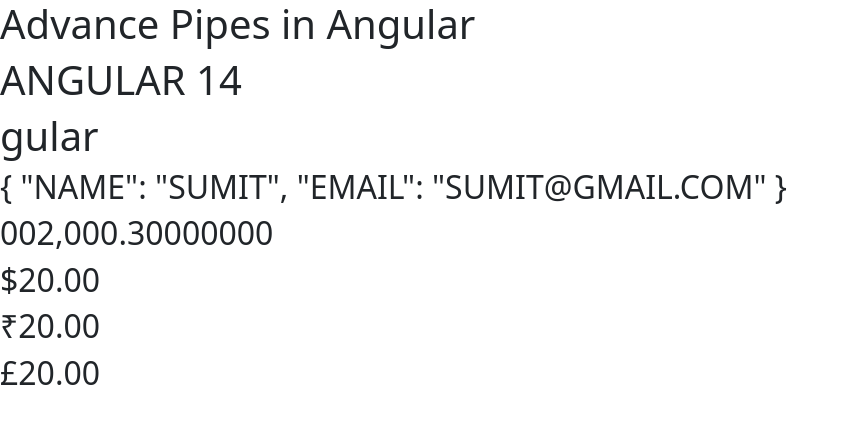
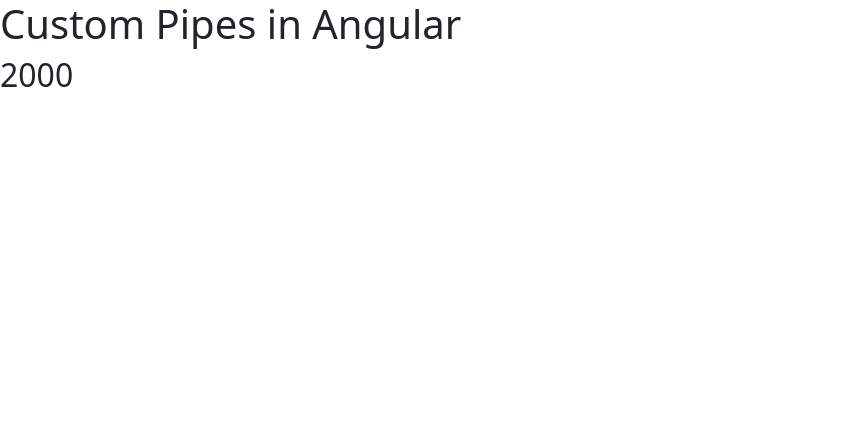
Before and after one commit to j4sumit/angularPractice, an Angular app: page / in a window 1280 px wide. Shown: the top 424 px of the page, without its empty margins (0-849 px from the left). Built offline with nearby package versions, Linux system fonts and the light colour scheme.

Commit message:
Custom pipes in Angular

```diff
--- a/src/app/app.component.html
+++ b/src/app/app.component.html
@@ -1,8 +1,2 @@
-<h1>Advance Pipes in Angular </h1>
-<h1>{{title| uppercase}}</h1>
-<h1>{{title| slice :2:7}}</h1>
-<h2>{{user| json| uppercase}}</h2>
-<h2>{{2000.3000 | number : '6.8'}}</h2>
-<h2>{{20|currency:'USD'}}</h2>
-<h2>{{20|currency:'INR'}}</h2>
-<h2>{{20|currency:'GBP'}}</h2>
+<h1>Custom Pipes in Angular </h1>
+<h2>{{20|customPipes:100}}</h2>
--- a/src/app/app.component.ts
+++ b/src/app/app.component.ts
@@ -9,5 +9,5 @@
 })
 export class AppComponent {
   title = 'Angular 14';
-  user={name:"sumit", email:"sumit@gmail.com"}
+
 }
--- a/src/app/app.module.ts
+++ b/src/app/app.module.ts
@@ -7,11 +7,13 @@
 import { NgbModule } from '@ng-bootstrap/ng-bootstrap'
 import {MatButtonModule} from '@angular/material/button'
 import {MatBadgeModule} from '@angular/material/badge';
+import { CustomPipesPipe } from './pipes/custom-pipes.pipe';
 
 
 @NgModule({
   declarations: [
     AppComponent,
+    CustomPipesPipe,
   ],
   imports: [
     BrowserModule,
--- /dev/null
+++ b/src/app/pipes/custom-pipes.pipe.ts
@@ -0,0 +1,13 @@
+import { Pipe, PipeTransform } from '@angular/core';
+
+@Pipe({
+  name: 'customPipes'
+})
+export class CustomPipesPipe implements PipeTransform {
+
+  transform(value: number, ...args: number[]): unknown {
+    const[x]=args;
+    return value*x;
+  }
+
+}
```
Also changed, not shown: 1 other file (tests, documents, lock files or other folders).
